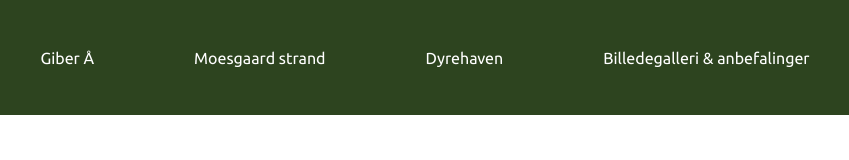
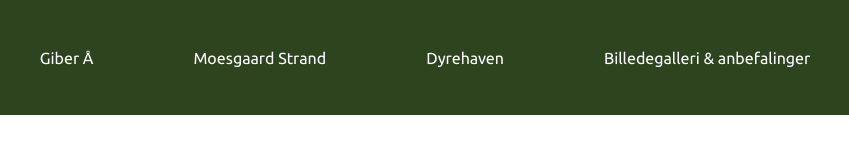
Before and after one commit to JakobYdeNaerum/visitmoesgaard.github.io, a plain HTML site: page galleri.html in a window 1280 px wide. Shown: the full height of the page, 320-1169 px from the left. Drawn offline with Linux system fonts and the light colour scheme.

Commit message:
version 1.0

```diff
--- a/galleri.html
+++ b/galleri.html
@@ -19,7 +19,7 @@
         </a>
         <nav>
             <a class="nav-link" href="giberå.html"> Giber Å</a>
-            <a class="nav-link" href="moesgaardstrand.html">Moesgaard strand</a>
+            <a class="nav-link" href="moesgaardstrand.html">Moesgaard Strand</a>
             <a class="nav-link" href="dyrehaven.html">Dyrehaven</a>
             <a class="nav-link" href="galleri.html">Billedegalleri & anbefalinger</a>
         </nav>
```
Also changed, not shown: giberå.html (+1 -1 lines), index.html (+1 -1 lines), moesgaardstrand.html (+1 -1 lines).
